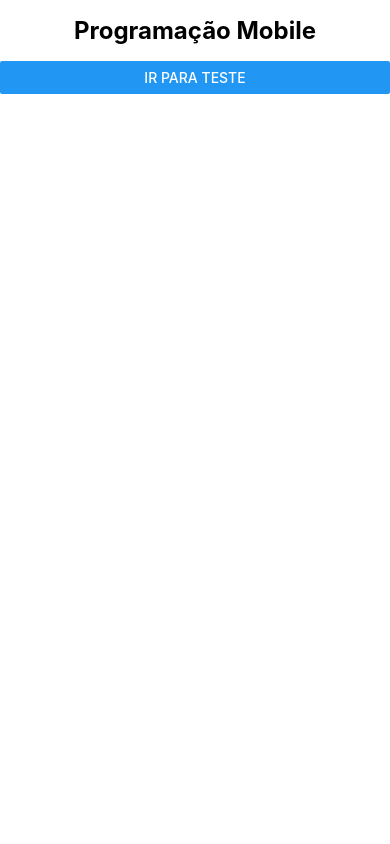
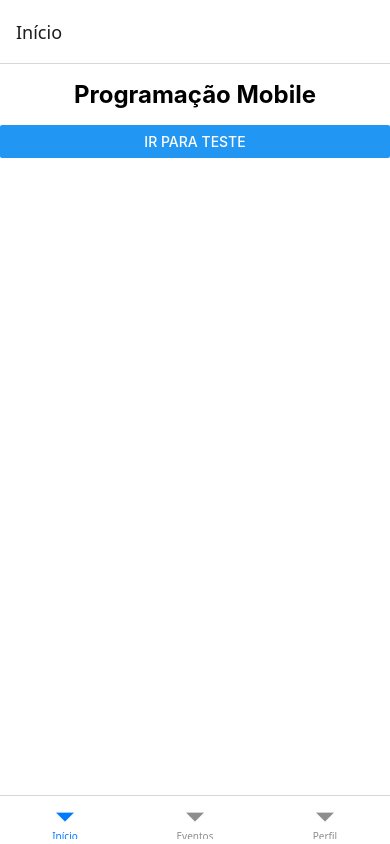
Before and after one commit to JaviDansen/ProgramacaoMobile, a React Native app: screen /MainTabs in a window 390 px wide. Built offline with nearby package versions, Linux system fonts and the light colour scheme.

Commit message:
feat: adiciona navegacao principal por abas

```diff
--- a/App.js
+++ b/App.js
@@ -2,7 +2,7 @@ import { StatusBar } from 'expo-status-bar';
 import { NavigationContainer } from '@react-navigation/native';
 import { createNativeStackNavigator } from '@react-navigation/native-stack';
 
-import HomeScreen from './screens/HomeScreen';
+import MainTabs from './navigation/MainTabs';
 import TestScreen from './screens/TestScreen';
 
 const Stack = createNativeStackNavigator();
@@ -11,7 +11,7 @@ export default function App() {
   return (
     <NavigationContainer>
       <Stack.Navigator screenOptions={{ headerShown: false }}>
-        <Stack.Screen name="Home" component={HomeScreen} />
+        <Stack.Screen name="MainTabs" component={MainTabs} />
         <Stack.Screen name="Teste" component={TestScreen} options={{ headerShown: true }} />
       </Stack.Navigator>
     </NavigationContainer>
--- /dev/null
+++ b/navigation/MainTabs.js
@@ -0,0 +1,17 @@
+import { createBottomTabNavigator } from '@react-navigation/bottom-tabs';
+
+import EventsScreen from '../screens/EventsScreen';
+import HomeScreen from '../screens/HomeScreen';
+import ProfileScreen from '../screens/ProfileScreen';
+
+const Tab = createBottomTabNavigator();
+
+export default function MainTabs() {
+  return (
+    <Tab.Navigator>
+      <Tab.Screen name="Início" component={HomeScreen} />
+      <Tab.Screen name="Eventos" component={EventsScreen} />
+      <Tab.Screen name="Perfil" component={ProfileScreen} />
+    </Tab.Navigator>
+  );
+}
```
